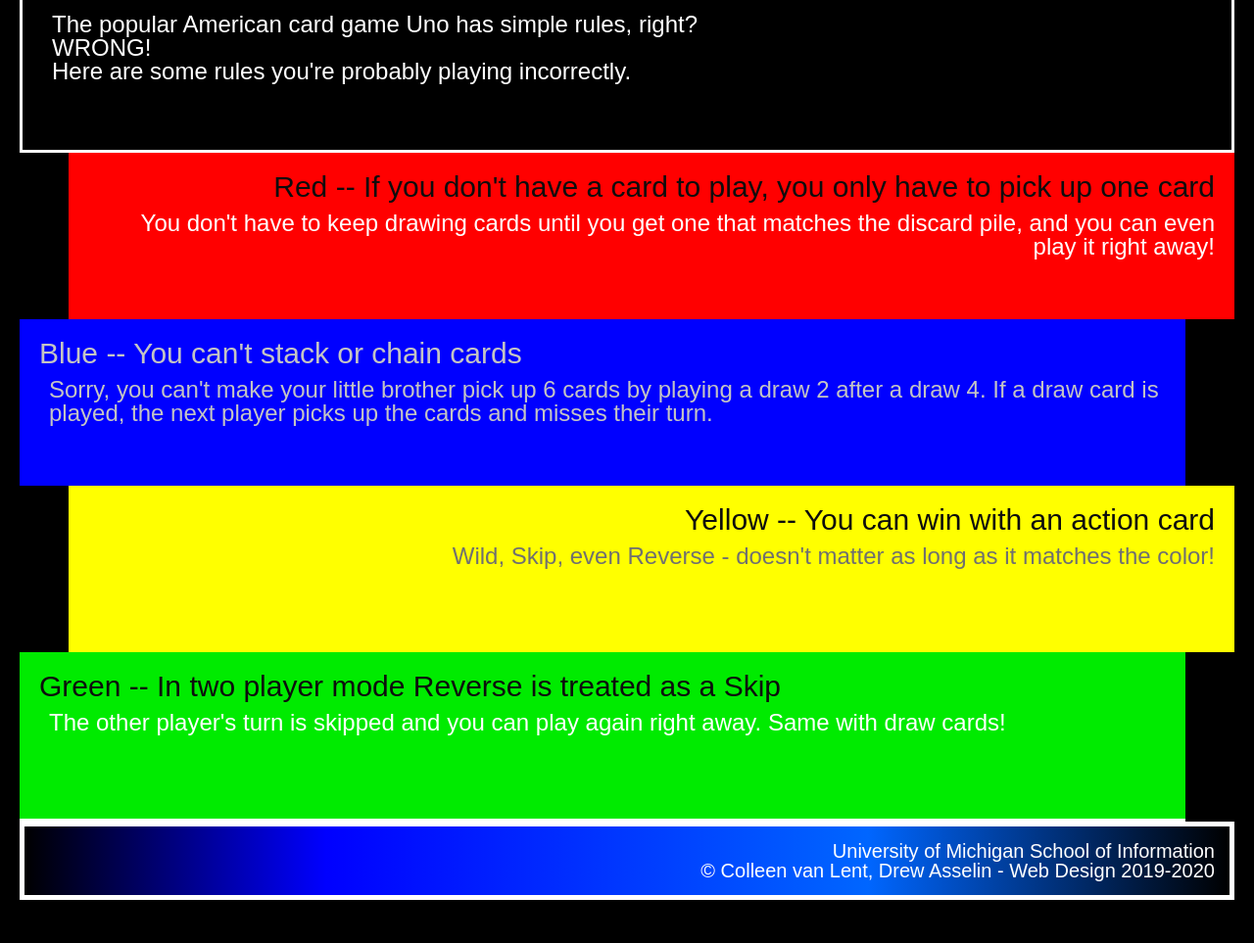
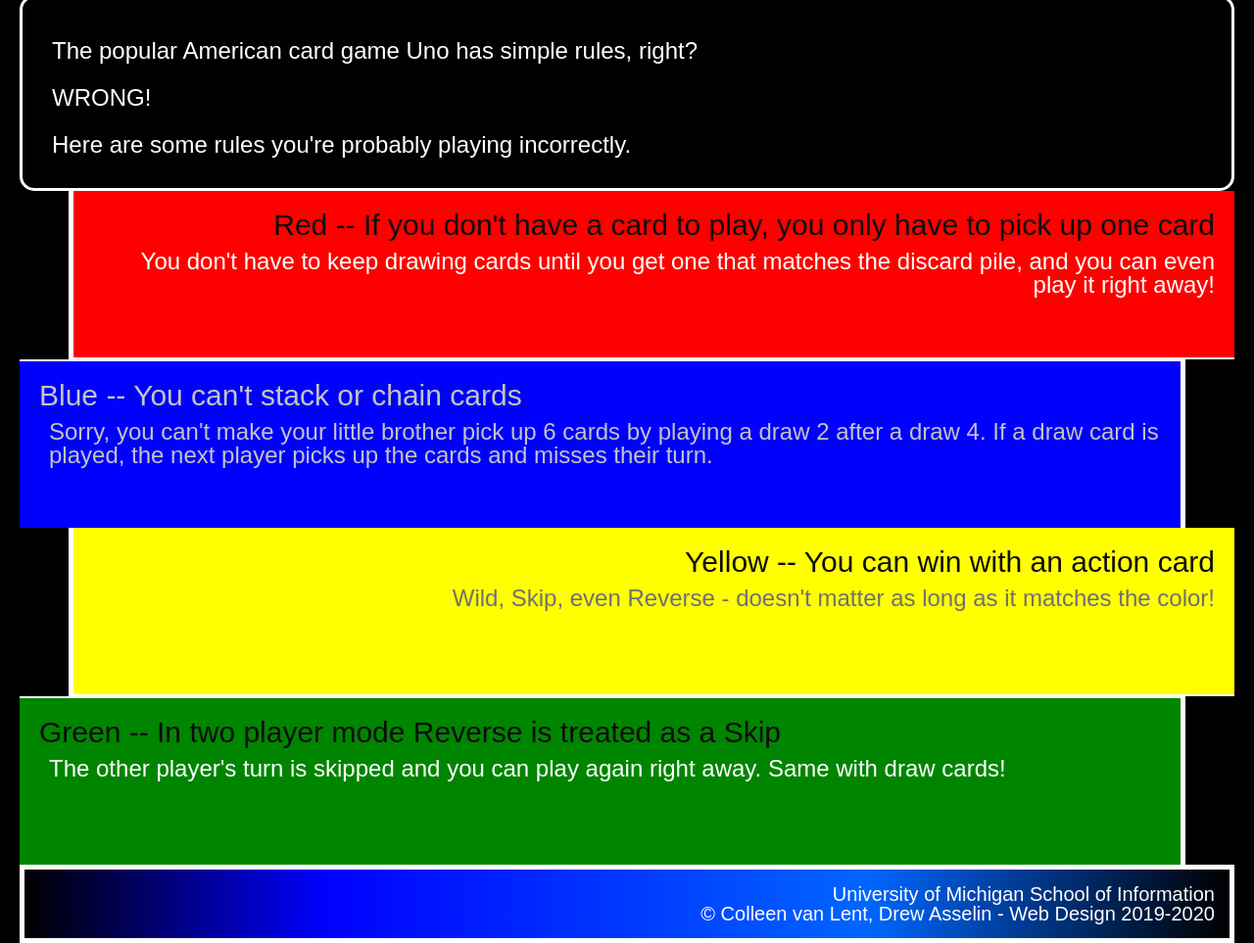
Before and after one commit to zhiyew/hw3-2022, a plain HTML site: page index.html in a window 1280 px wide. Shown: the part 333-1296 px from the top of the page at 98% size. Before the commit the page ends 1252 px from the top, so only its background shows below. Drawn offline with Linux system fonts and the light colour scheme.

Commit message:
Add files via upload

```diff
--- a/css/style.css
+++ b/css/style.css
@@ -2,7 +2,9 @@ body {
     font-family: Arial, Verdana;
     background-color: #000000;
     color:#ffffff;
-    margin: 20px 20px 0px 20px;
+    margin-top: 20px;
+    margin-left: 20px;
+    margin-right: 20px;
 }
 
 h1 {
@@ -27,16 +29,19 @@ img {
     margin-left: auto;
     margin-right: auto;
     width: 250px;
-    border: 10px dashed;
+    border-style:dashed;
+    border-width: 10px;
 }
 
 div {
-    height: 130px;
+    min-height: 130px;
     padding: 20px;
-    border: 3px solid white;
+    border-width: 3px;
+    border-style: solid;
+    border-color: white;
 }
 
-.intro {
+.introduction {
     border-radius: 15px;
     margin-top: 15px;
     line-height: 2;
@@ -46,22 +51,20 @@ div {
     background-color: #ff0000;
     text-align: right;
     margin-left: 50px;
-    border-bottom: 2px;
-    border-left: 5px;
-    border-top: 0px;
-    border-right: 0px;
+    border-bottom-width: 2px;
+    border-left-width: 5px;
+    border-top-width: 0px;
+    border-right-width: 0px;
 }
 
 .blue {
     background-color: #0000ff;
     text-align: left;
     margin-right: 50px;
-    border-right: 5px;
-    border-top: 2px;
-    border-left: 0px;
-    border-bottom: 0px;
-    border-right: 0px;
-    border-top: 0px;
+    border-right-width: 5px;
+    border-top-width: 2px;
+    border-left-width: 0px;
+    border-bottom-width: 0px;
     color: #c4c4c4;
 }
 
@@ -73,32 +76,34 @@ div {
     background-color: #ffff00;
     text-align: right;
     margin-left: 50px;
-    border-bottom: 2px;
-    border-left: 5px;
-    border-right: 0px;
-    border-top: 0px;
+    border-bottom-width: 2px;
+    border-left-width: 5px;
+    border-right-width: 0px;
+    border-top-width: 0px;
 }
 
 .yellow p {
     color:#707070;
 }
 
-.green{
-    background-color: #00EB00;
+.green {
+    background-color: #008500;
     text-align: left;
     margin-right: 50px;
-    border-right: 5px;
-    border-top: 2px;
-    border-left: 0px;
-    border-right: 0px;
+    border-right-width: 5px;
+    border-top-width: 2px;
+    border-left-width: 0px;
+    border-bottom-width: 0px;
 }
 
-footer{
+footer {
     background: linear-gradient(90deg, #000000 0%, #0000ff 25%, #0066ff 70%, #000000 100%);
-    border: 5px solid white;
+    border-width: 5px;
+    border-style: solid;
+    border-color:  white;
 }
 
-footer p{
+footer p {
     text-align: right;
     font-size: 20px;
     padding: 15px 15px 15px 0px;
```
